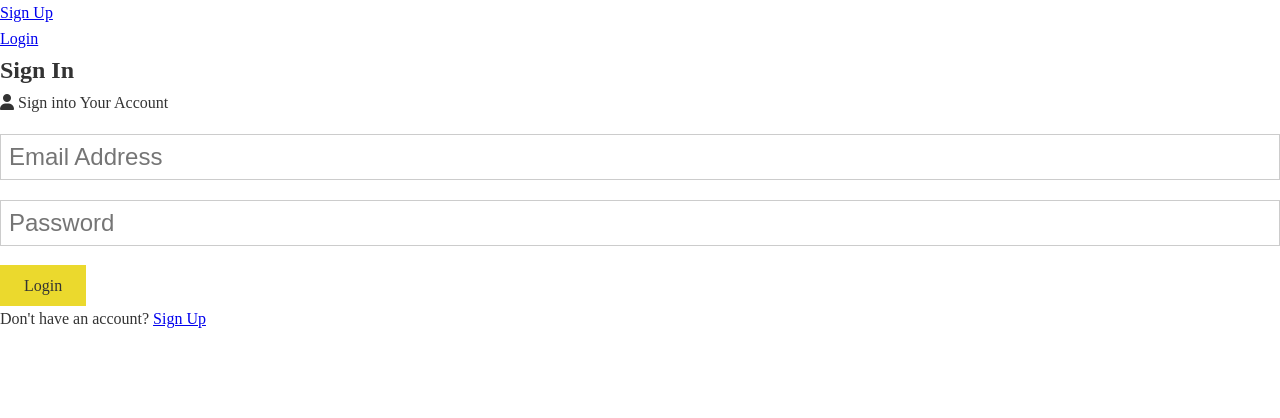
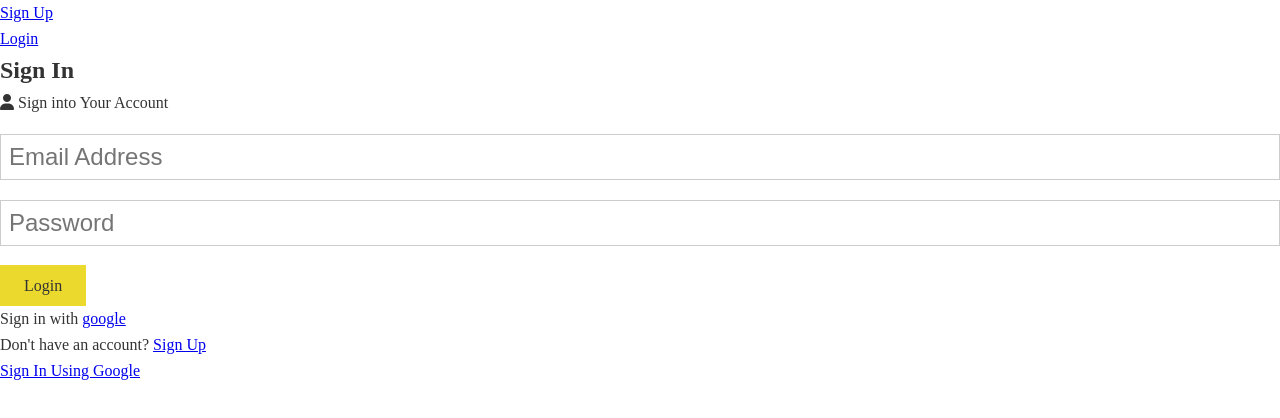
Before and after one commit to annaharbour/nutritious-recipe-app, a React (Create React App) app in the folder client/: page /login in a window 1280 px wide. Shown: the top 418 px of the page. Built offline with nearby package versions, Linux system fonts and the light colour scheme.

Commit message:
linking to google sign in and sign up on client side

```diff
--- a/client/src/Components/auth/Login.js
+++ b/client/src/Components/auth/Login.js
@@ -1,6 +1,7 @@
 import React, { useState, useEffect } from "react";
 import { Link, useNavigate, Navigate } from "react-router-dom";
 import { useAuth } from "./AuthContext";
+import { authURL } from "../../services/endpoints";
 
 const Login = () => {
 	const navigate = useNavigate();
@@ -15,11 +16,11 @@ const Login = () => {
 	const onChange = (e) =>
 		setFormData({ ...formData, [e.target.name]: e.target.value });
 
-		useEffect(() => {
-			if (userInfo) {
-				navigate("/dashboard");
-			}
-		}, [userInfo, navigate]);
+	useEffect(() => {
+		if (userInfo) {
+			navigate("/dashboard");
+		}
+	}, [userInfo, navigate]);
 
 	const onSubmit = async (e) => {
 		e.preventDefault();
@@ -32,7 +33,10 @@ const Login = () => {
 		}
 	};
 
-	return ( userInfo ? <Navigate to ='/dashboard'/> : (
+
+	return userInfo ? (
+		<Navigate to="/dashboard" />
+	) : (
 		<section className="container">
 			<h1 className="large text-primary">Sign In</h1>
 			<p className="lead">
@@ -63,10 +67,17 @@ const Login = () => {
 				</div>
 				<input type="submit" className="btn btn-primary" value="Login" />
 			</form>
+			<p>
+				Sign in with{" "}
+				<Link to={`${process.env.serverURI}/auth/google`}>google</Link>
+			</p>
 			<p className="my-1">
 				Don't have an account? <Link to="/register">Sign Up</Link>
 			</p>
-		</section>)
+			<p className="my-1">
+				<Link to={`${authURL}/google`}>Sign In Using Google</Link>
+			</p>
+		</section>
 	);
 };
 
--- a/client/src/Components/auth/Register.js
+++ b/client/src/Components/auth/Register.js
@@ -1,6 +1,7 @@
 import React, { useState } from "react";
 import { Link, useNavigate } from "react-router-dom";
 import { useAuth } from "./AuthContext";
+import { authURL } from "../../services/endpoints";
 
 const Register = () => {
 	const registerUser = useAuth().registerUser;
@@ -33,7 +34,7 @@ const Register = () => {
 			}
 		}
 	};
-
+console.log(`${authURL}/google`)
 	return (
 		<section className="container">
 			<h1 className="large text-primary">Sign Up</h1>
@@ -91,7 +92,9 @@ const Register = () => {
 			<p className="my-1">
 				Already have an account? <Link to="/login">Sign In</Link>
 			</p>
-			<p>Sign up with google</p>
+			<p className="my-1">
+				<Link to={`${authURL}/google`}>Sign Up Using Google</Link>
+			</p>
 		</section>
 	);
 };
```
